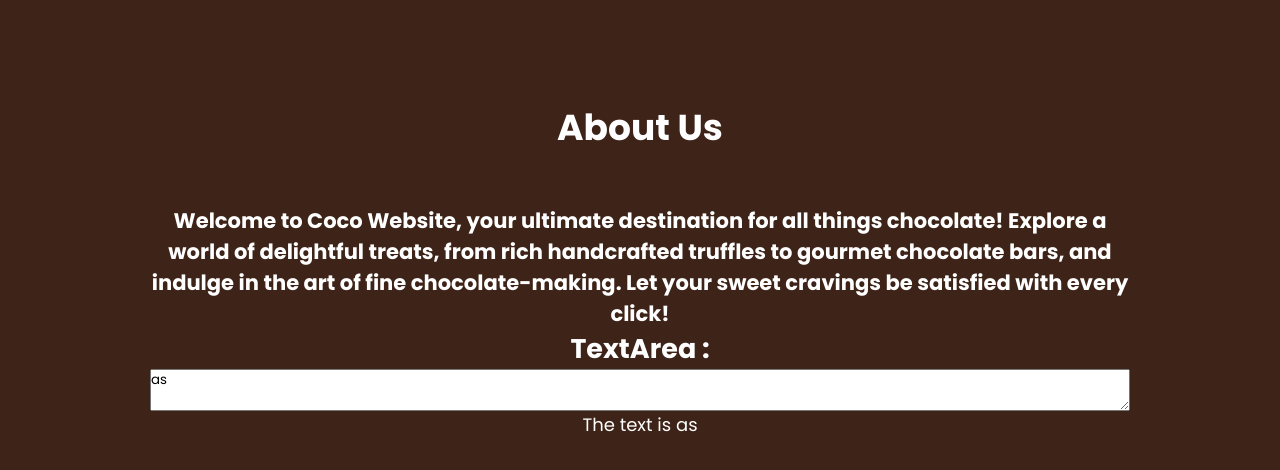
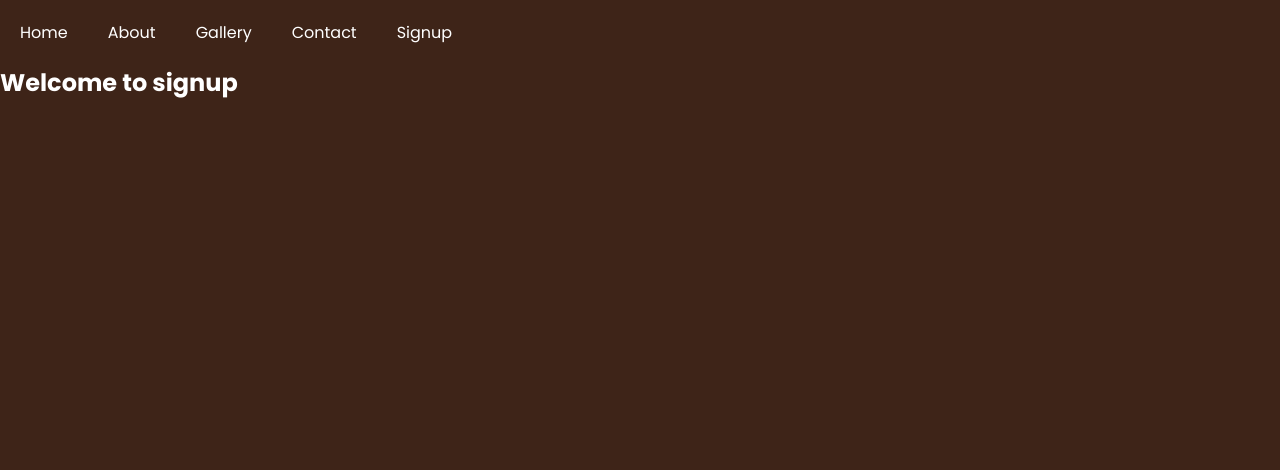
Before and after one commit to Bavanetha/SECE2025MERN, a React (Vite) app in the folder seceFrontend/: page /signup in a window 1280 px wide. Shown: the top 470 px of the page. Built offline with nearby package versions, Linux system fonts and the light colour scheme; a web font is replaced by a local one.

Commit message:
Router files added

```diff
--- a/seceFrontend/package.json
+++ b/seceFrontend/package.json
@@ -11,7 +11,8 @@
   },
   "dependencies": {
     "react": "^18.3.1",
-    "react-dom": "^18.3.1"
+    "react-dom": "^18.3.1",
+    "react-router-dom": "^7.1.3"
   },
   "devDependencies": {
     "@eslint/js": "^9.17.0",
--- a/seceFrontend/src/App.jsx
+++ b/seceFrontend/src/App.jsx
@@ -1,4 +1,5 @@
 import { useState } from 'react'
+import {BrowserRouter, Routes, Route} from "react-router-dom"
 import './App.css'
 import Home from "./components/FunctionalComponents/Home";
 import NavBar from "./components/FunctionalComponents/NavBar";
@@ -6,6 +7,7 @@ import Hero from "./components/FunctionalComponents/Hero";
 import About from "./components/FunctionalComponents/About";
 import Contact from "./components/FunctionalComponents/Contact";
 import Footer from "./components/FunctionalComponents/Footer";
+import SignUp from "./components/FunctionalComponents/SignUp";
 
 import ClassCompExe from "./components/classComponents/ClassCompExe";
 import Gallery from "./components/FunctionalComponents/Gallery";
@@ -14,17 +16,21 @@ import ContactState from './components/FunctionalComponents/ContactState';
 function App() {
 
   return (
-    <>
-      {/*<NavBar />
-      <Hero />
 
-      <Contact />
-      <Footer />
-      <ClassCompExe/>
-      <Gallery image = "Chocolate" page="Gallery"/>
-      <ContactState/> */}
-      <About />
-    </>
+      <BrowserRouter>
+      <NavBar/>
+        <Routes>
+            <Route path = "/"  element = {<Home/>}></Route>
+            <Route path = "/about"  element = {<About/>}></Route>
+            <Route path = "/gallery"  element = {<Gallery image="chocolate" page="gallery"/>}></Route>
+            <Route path = "/contact"  element = {<Contact/>}></Route>
+            <Route path="/class" element = {<ClassCompExe />} />
+            <Route path = "/signup" element = {<SignUp/>} />
+        </Routes>
+      </BrowserRouter>
+
+
+
   )
 }
 
--- a/seceFrontend/src/components/FunctionalComponents/NavBar.css
+++ b/seceFrontend/src/components/FunctionalComponents/NavBar.css
@@ -17,6 +17,11 @@
     transition: background-color 0.3s;
   }
 
+  .Link {
+    text-decoration: none;
+    color: white;
+  }
+
   nav ul li:hover {
     background-color: #6b492e;
     border-radius: 5px;
--- a/seceFrontend/src/components/FunctionalComponents/NavBar.jsx
+++ b/seceFrontend/src/components/FunctionalComponents/NavBar.jsx
@@ -1,17 +1,19 @@
-import React from 'react'
 import "./NavBar.css"
+import {Link} from "react-router-dom";
 
 const NavBar = () => {
   return (
-    <div>
+    <header>
       <nav>
         <ul>
-            <li>Home</li>
-            <li>About</li>
-            <li>Contact</li>
+            <li><Link to="/" className="Link">Home</Link></li>
+            <li><Link to="/about" className="Link">About</Link></li>
+            <li><Link to="/gallery" className="Link">Gallery</Link></li>
+            <li><Link to="/contact" className="Link">Contact</Link></li>
+            <li><Link to="/signup" className="Link">Signup</Link></li>
         </ul>
       </nav>
-    </div>
+    </header>
   )
 }
 
--- /dev/null
+++ b/seceFrontend/src/components/FunctionalComponents/SignUp.jsx
@@ -0,0 +1,10 @@
+
+const SignUp = () => {
+  return (
+    <div>
+        <h2>Welcome to signup</h2>
+    </div>
+  )
+}
+
+export default SignUp
```
Also changed, not shown: 1 other file (tests, documents, lock files or other folders).
